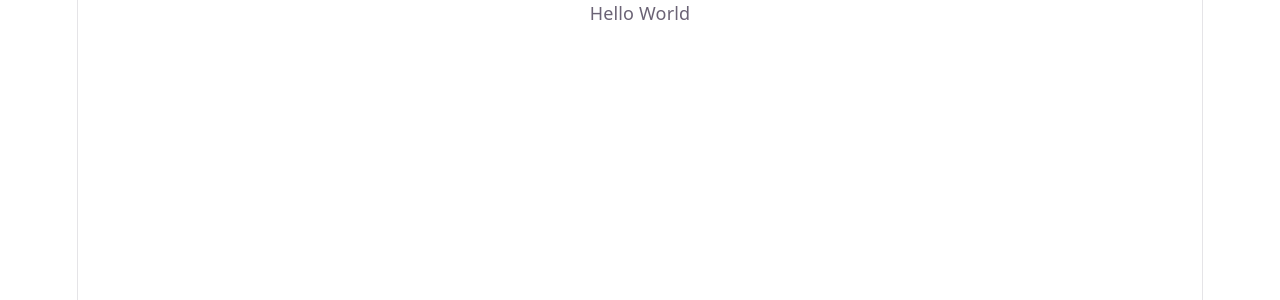
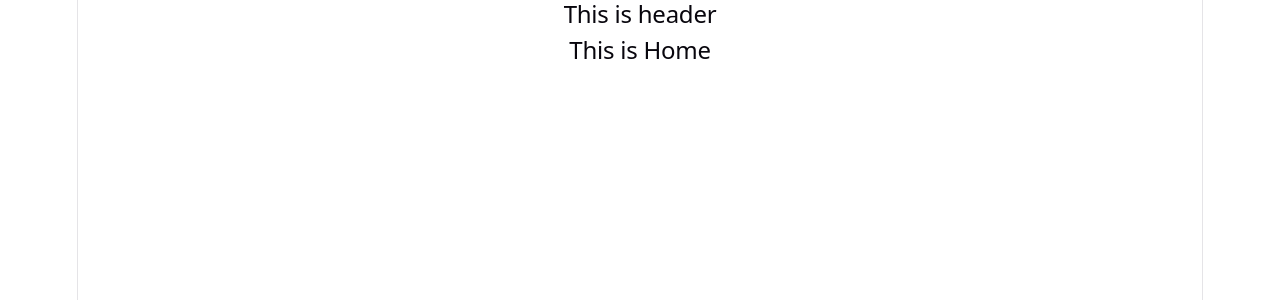
Before and after one commit to Sakibur59/explore-react-router, a React (Vite) app: page / in a window 1280 px wide. Shown: the top 300 px of the page. Built offline with nearby package versions, Linux system fonts and the light colour scheme.

Commit message:
router path added including multiple component in children array

```diff
--- /dev/null
+++ b/src/Components/Header/Header.jsx
@@ -0,0 +1,11 @@
+import React from 'react';
+
+const Header = () => {
+    return (
+        <div>
+            <h2>This is header</h2>
+        </div>
+    );
+};
+
+export default Header;
--- /dev/null
+++ b/src/Components/Home/Home.jsx
@@ -0,0 +1,11 @@
+import React from 'react';
+
+const Home = () => {
+    return (
+        <div>
+            <h2>This is Home</h2>
+        </div>
+    );
+};
+
+export default Home;
--- /dev/null
+++ b/src/Components/Mobile/Mobile.jsx
@@ -0,0 +1,11 @@
+import React from 'react';
+
+const Mobile = () => {
+    return (
+        <div>
+            <h2>This is Mobile</h2>
+        </div>
+    );
+};
+
+export default Mobile;
--- /dev/null
+++ b/src/Components/Root/Root.jsx
@@ -0,0 +1,14 @@
+import React from 'react';
+import { Outlet } from 'react-router';
+import Header from '../Header/Header';
+
+const Root = () => {
+    return (
+        <div>
+            <Header></Header>
+            <Outlet></Outlet>
+        </div>
+    );
+};
+
+export default Root;
--- a/src/main.jsx
+++ b/src/main.jsx
@@ -5,10 +5,17 @@ import App from './App.jsx'
 
 import { createBrowserRouter } from "react-router";
 import { RouterProvider } from "react-router/dom";
+import Root from './Components/Root/Root.jsx';
+import Home from './Components/Home/Home.jsx';
+import Mobile from './Components/Mobile/Mobile.jsx';
 const router = createBrowserRouter([
   {
     path: "/",
-    element: <div>Hello World</div>,
+    Component:Root,
+    children:[
+      {index:true,Component:Home},
+      {path:'mobiles',Component:Mobile}
+    ]
   },
   {
     path:'about',
@@ -17,6 +24,10 @@ const router = createBrowserRouter([
   {
     path:'blogs',
     element:<div>All Blogs Here</div>
+  },{
+    path:'app',
+    Component:App,
+    // element:<App></App> element akare lhikle tag akare dite hobe. component akare dile just component r nam
   }
 ]);
 
```
Also changed, not shown: src/Components/Laptop/Laptop.jsx (added, +11 -0 lines).
